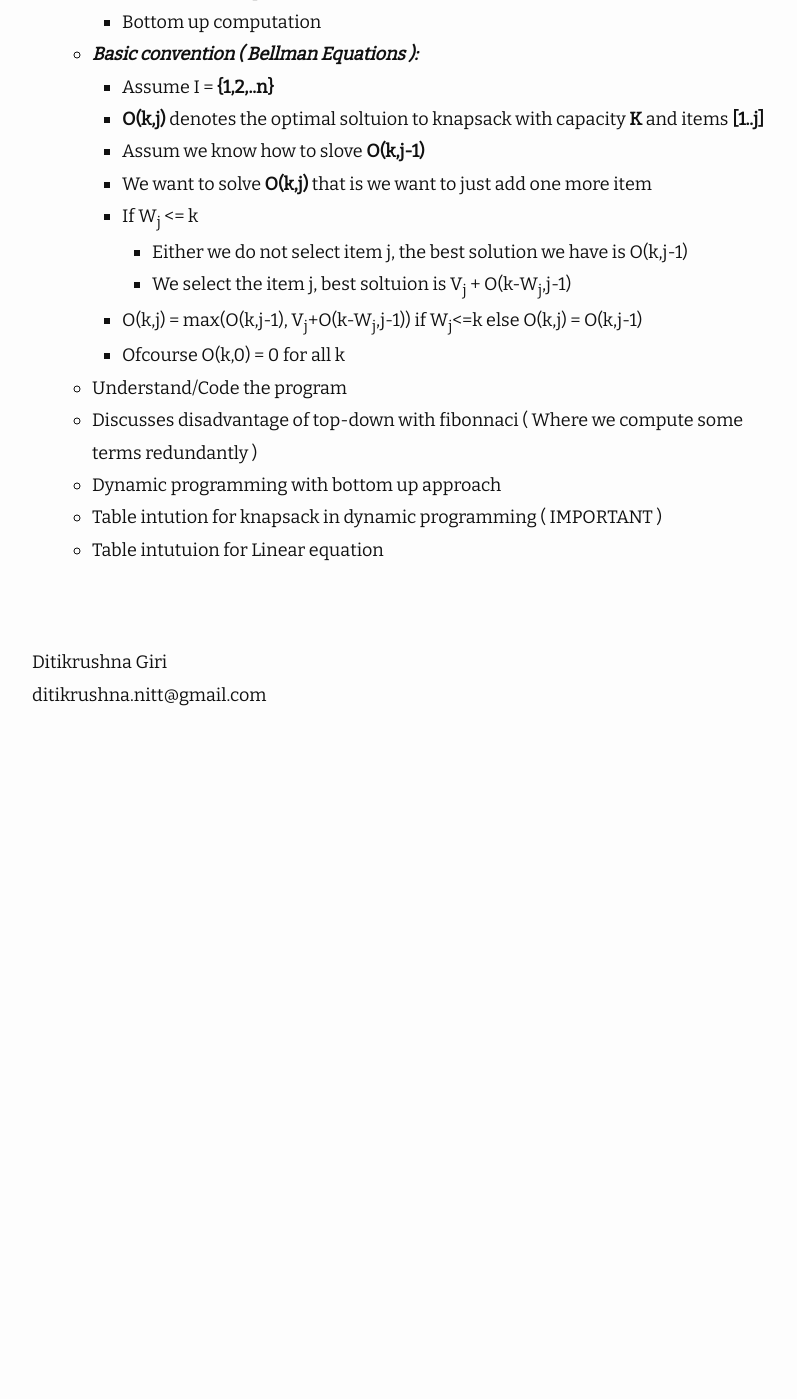
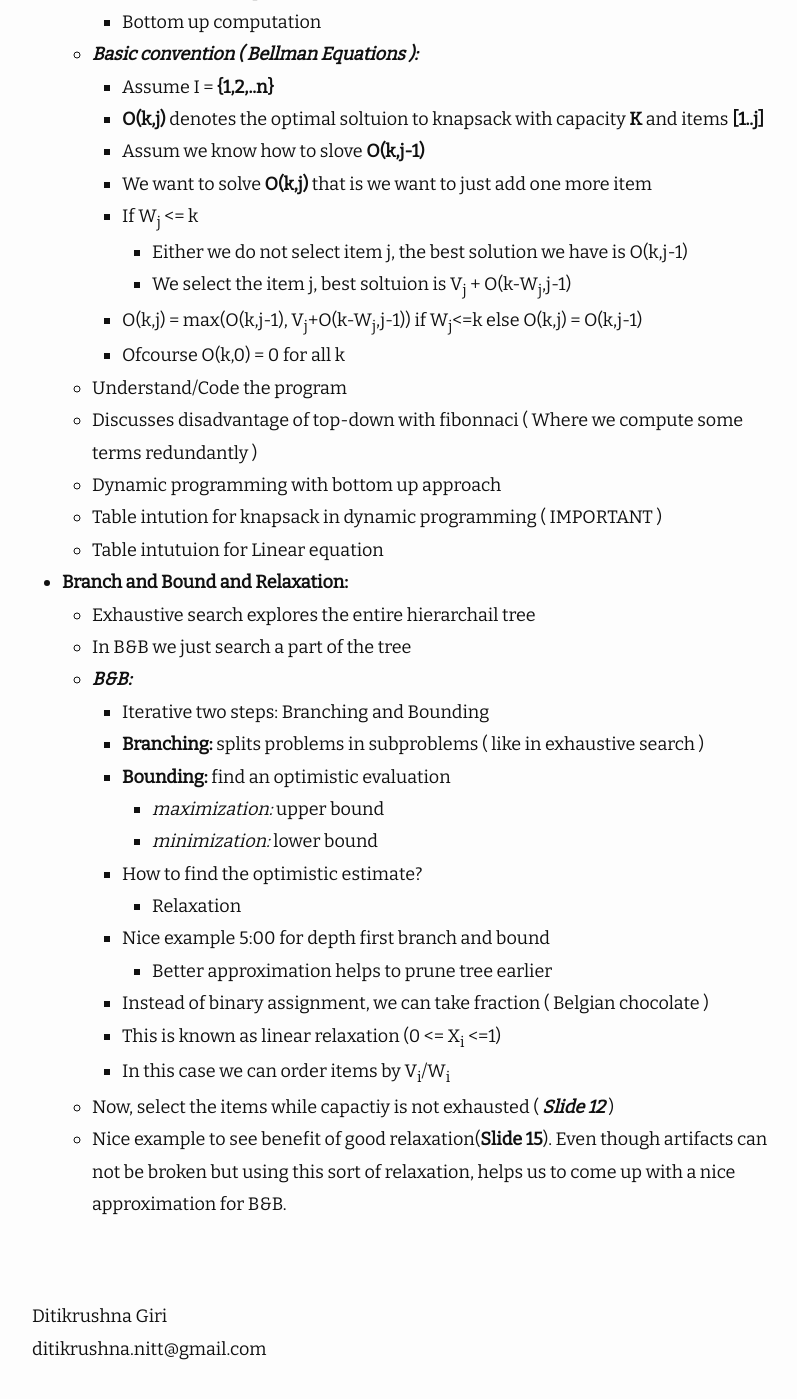
Before and after one commit to ditikrushna/eNotes, a Jekyll site: the page built from _posts/2020-05-18-Discrete Optimization by The University of Melbourne.md, in a window 1280 px wide and 1400 px high, scrolled down 1938 px. Shown: the whole window, without its empty margins (238-1035 px from the left). Built offline with Jekyll 4.4.1, drawn with Linux system fonts in a browser that asks for light colours; nearby versions of some CDN libraries; before the commit the page ends 2684 px from its top, so only the background shows below that.

Commit message:
Update 2020-05-18-Discrete Optimization by The University of Melbourne.md

```diff
--- a/_posts/2020-05-18-Discrete Optimization by The University of Melbourne.md
+++ b/_posts/2020-05-18-Discrete Optimization by The University of Melbourne.md
@@ -65,3 +65,21 @@ author: "Ditikrushna Giri"
 	- Dynamic programming with bottom up approach
 	- Table intution for knapsack in dynamic programming ( IMPORTANT )
 	- Table intutuion for Linear equation
+- **Branch and Bound and Relaxation:**
+	- Exhaustive search explores the entire hierarchail tree
+	- In B&B we just search a part of the tree
+	- ***B&B:***
+		- Iterative two steps: Branching and Bounding
+		- **Branching:** splits problems in subproblems ( like in exhaustive search )
+		- **Bounding:** find an optimistic evaluation
+			- *maximization:* upper bound
+			- *minimization:* lower bound
+		- How to find the optimistic estimate?
+			- Relaxation
+		- Nice example 5:00 for depth first branch and bound
+			- Better approximation helps to prune tree earlier
+		- Instead of binary assignment, we can take fraction ( Belgian chocolate )
+		- This is known as linear relaxation (0 <= X<sub>i</sub> <=1)
+		- In this case we can order items by V<sub>i</sub>/W<sub>i</sub>
+	- Now, select the items while capactiy is not exhausted ( ***Slide 12*** )
+	- Nice example to see benefit of good relaxation(**Slide 15**). Even though artifacts can not be broken but using this sort of relaxation, helps us to come up with a nice approximation for B&B.
```
